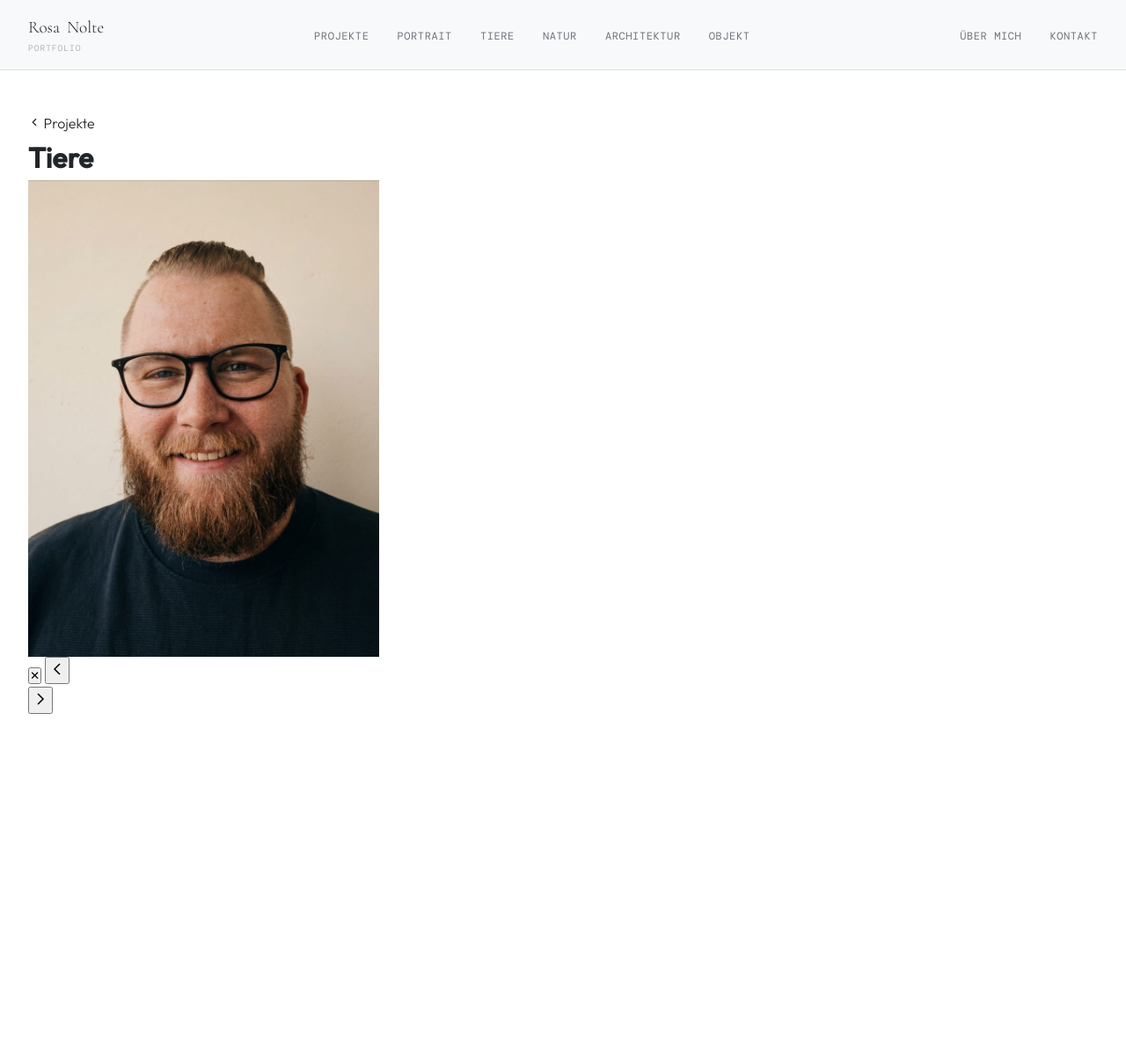
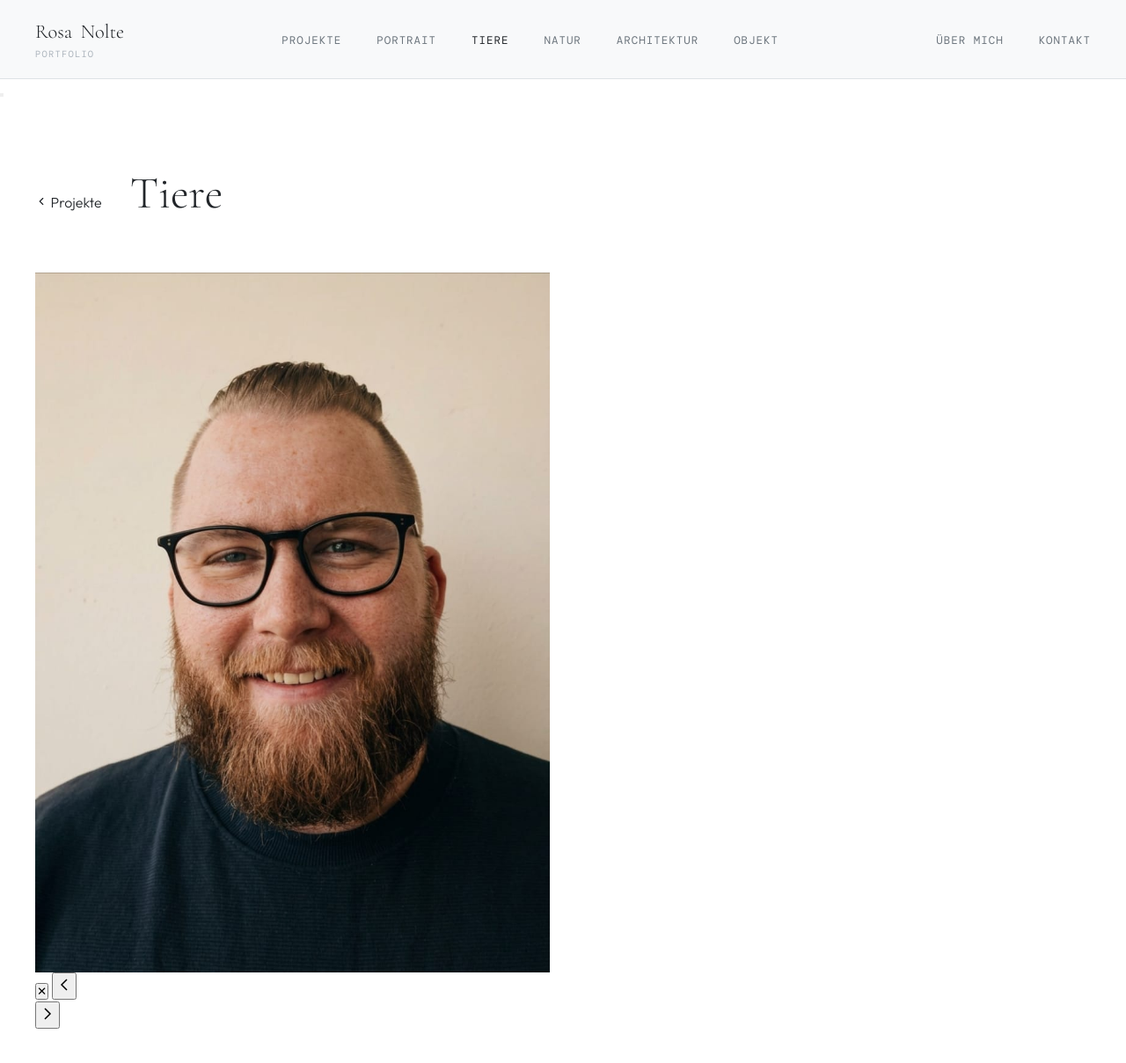
Before and after one commit to edgebird-lab/rosa-nolte, a Jekyll site: the page built from portfolio/tiere.html, in a window 1280 px wide and 1237 px high. Shown: the top 1209 px of the window at 88% size. Built offline with Jekyll 4.4.1, drawn with Linux system fonts in a browser that asks for light colours; some web fonts are replaced; a script that is not in the unit is left out.

Commit message:
css update

```diff
--- a/assets/css/main.css
+++ b/assets/css/main.css
@@ -1,6 +1,6 @@
 /* ═══════════════════════════════════════════════
     Fotografie Portfolio - Rosa Nolte
-    Layout: Top-Navigation (Horizontal)
+    Layout: Top-Navigation & 2-Spalten-Grid (Originalformate)
    ═══════════════════════════════════════════════ */
 
 /* ─── CUSTOM PROPERTIES ─────────────────────── */
@@ -11,7 +11,7 @@
   --text:         #212529;
   --text-muted:   #6C757D;
   --text-faint:   #ADB5BD;
-  --nav-height:   80px; /* Höhe der Navigation oben */
+  --nav-height:   90px; /* Höhe der Navigation oben */
 
   --font-display: 'Cormorant Garamond', Georgia, serif;
   --font-sans:    'Outfit', system-ui, sans-serif;
@@ -38,7 +38,7 @@
 a { color: inherit; text-decoration: none; }
 img { max-width: 100%; display: block; height: auto; }
 
-/* ─── NAVIGATION OBEN (EHEMALS SIDEBAR) ──────── */
+/* ─── NAVIGATION OBEN ────────────────────────── */
 .sidebar {
   position: fixed;
   top: 0; left: 0;
@@ -53,101 +53,96 @@
 
 .sidebar-inner {
   display: flex;
-  flex-direction: row; /* Horizontal ausrichten */
+  flex-direction: row;
   align-items: center;
-  justify-content: space-between; /* Name links, Menü rechts */
+  justify-content: space-between;
   width: 100%;
   max-width: 1400px;
   margin: 0 auto;
-  padding: 0 2rem;
+  padding: 0 2.5rem;
 }
 
 /* Brand / Name */
 .sidebar-brand { margin-bottom: 0; }
 
-.brand-link { display: flex; align-items: baseline; gap: 0.5rem; }
+.brand-link { display: flex; align-items: baseline; gap: 0.6rem; }
 
 .brand-vorname, .brand-nachname {
   font-family: var(--font-display);
-  font-size: 1.2rem;
+  font-size: 1.4rem;
   color: var(--text);
-  display: inline;
+  font-weight: 300;
 }
 
 .brand-subtitle {
   font-family: var(--font-mono);
-  font-size: 0.6rem;
+  font-size: 0.65rem;
   color: var(--text-faint);
   text-transform: uppercase;
-  letter-spacing: 0.1em;
+  letter-spacing: 0.12em;
 }
 
 /* Menü-Links */
 .sidebar-nav { margin-bottom: 0; }
-
-.sidebar-nav ul {
-  display: flex;
-  gap: 2rem;
-  list-style: none;
-}
+.sidebar-nav ul { display: flex; gap: 2.5rem; list-style: none; }
 
 .nav-link {
   font-family: var(--font-mono);
-  font-size: 0.75rem;
+  font-size: 0.78rem;
   text-transform: uppercase;
-  letter-spacing: 0.05em;
+  letter-spacing: 0.08em;
   color: var(--text-muted);
   transition: color var(--transition);
 }
 
-.nav-link:hover { color: var(--text); }
+.nav-link:hover, .nav-link--active { color: var(--text); }
 
-/* Verstecke Elemente, die oben nicht gebraucht werden */
-.sidebar-divider, .sidebar-social, .sidebar-credit, .sidebar-close {
-  display: none;
-}
+/* Ausgeblendete Elemente aus dem alten Sidebar-Layout */
+.sidebar-divider, .sidebar-social, .sidebar-credit, .sidebar-close { display: none; }
 
 /* ─── HAUPTINHALT ────────────────────────────── */
-.layout {
-  display: block; /* Kein Grid mehr nötig */
-}
+.layout { display: block; }
 
 .main-content {
   margin-left: 0;
-  padding-top: var(--nav-height); /* Platz für die fixierte Nav lassen */
+  padding-top: var(--nav-height); /* Platz für die Nav freihalten */
   min-height: 100vh;
 }
 
-/* ─── PROJEKTE / GALERIE ─────────────────────── */
-.projekte-page, .galerie-page {
-  padding: 3rem 2rem;
+/* ─── GALERIE-SEITE ──────────────────────────── */
+.galerie-page {
+  padding: 4rem 2.5rem;
   max-width: 1400px;
   margin: 0 auto;
 }
 
+.galerie-header {
+  margin-bottom: 3rem;
+  display: flex;
+  align-items: baseline;
+  gap: 2rem;
+}
+
+.galerie-titel {
+  font-family: var(--font-display);
+  font-weight: 300;
+  font-size: clamp(2rem, 4vw, 3.5rem);
+  color: var(--text);
+}
+
+/* Das strikte 2-Spalten-Grid */
 .galerie-grid {
-  columns: 3 250px;
-  column-gap: 10px;
+  display: grid;
+  grid-template-columns: repeat(2, 1fr); /* Genau 2 Spalten */
+  gap: 30px; /* Abstand zwischen den Bildern */
+  align-items: start; /* Bilder oben bündig ausrichten */
 }
 
 .galerie-item {
-  break-inside: avoid;
-  margin-bottom: 10px;
+  width: 100%;
+  position: relative;
 }
 
 .galerie-item img {
   width: 100%;
-  height: auto;
-  transform: translateZ(0); /* Rendering-Fix */
-}
-
-/* ─── RESPONSIVE ─────────────────────────────── */
-.burger-btn { display: none; } /* Vorerst deaktiviert für sauberes Top-Menü */
-
-@media (max-width: 768px) {
-  .sidebar-inner { padding: 0 1rem; }
-  .brand-subtitle { display: none; } /* Platz sparen auf Handy */
-  .sidebar-nav ul { gap: 1rem; }
-  .nav-link { font-size: 0.65rem; }
-  .galerie-grid { columns: 2 150px; }
-}
+  height: auto; /* Original-Proportionen beibehalten */
```
Also changed, not shown: 1 other file.
